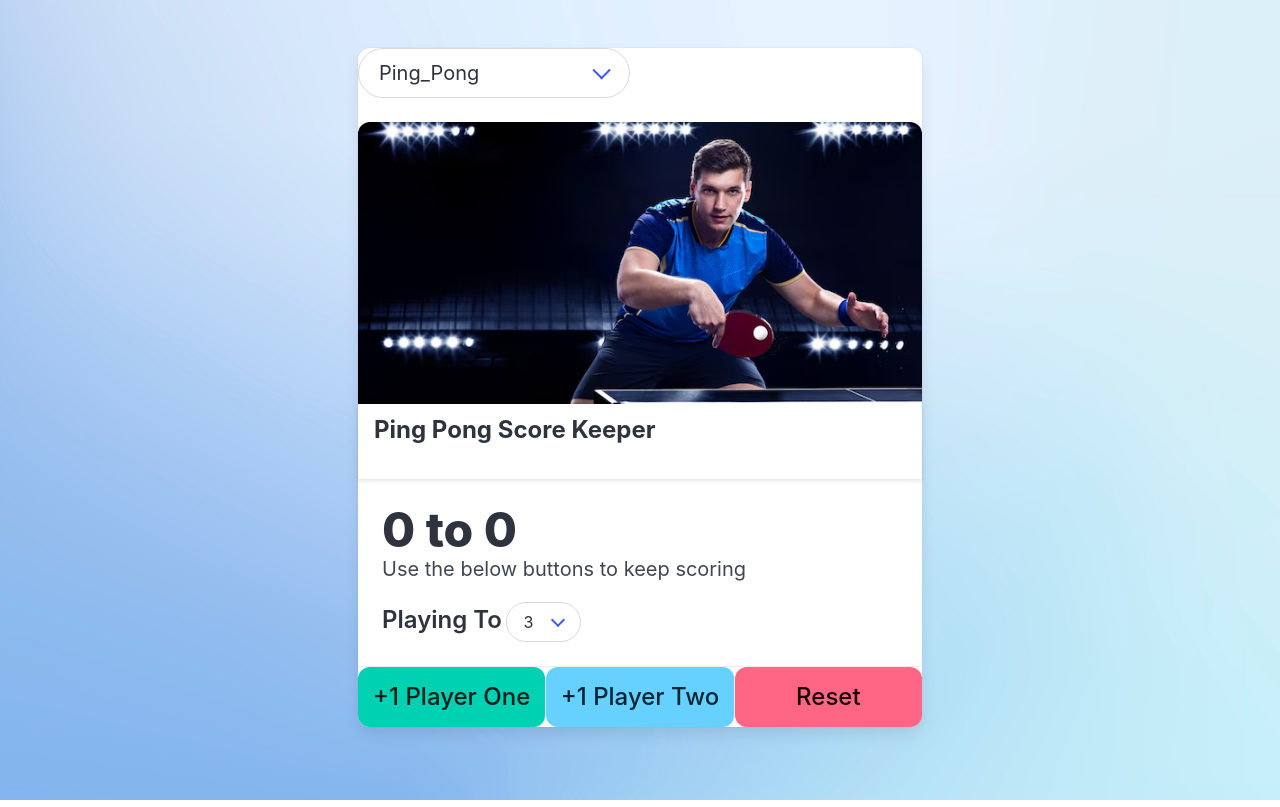
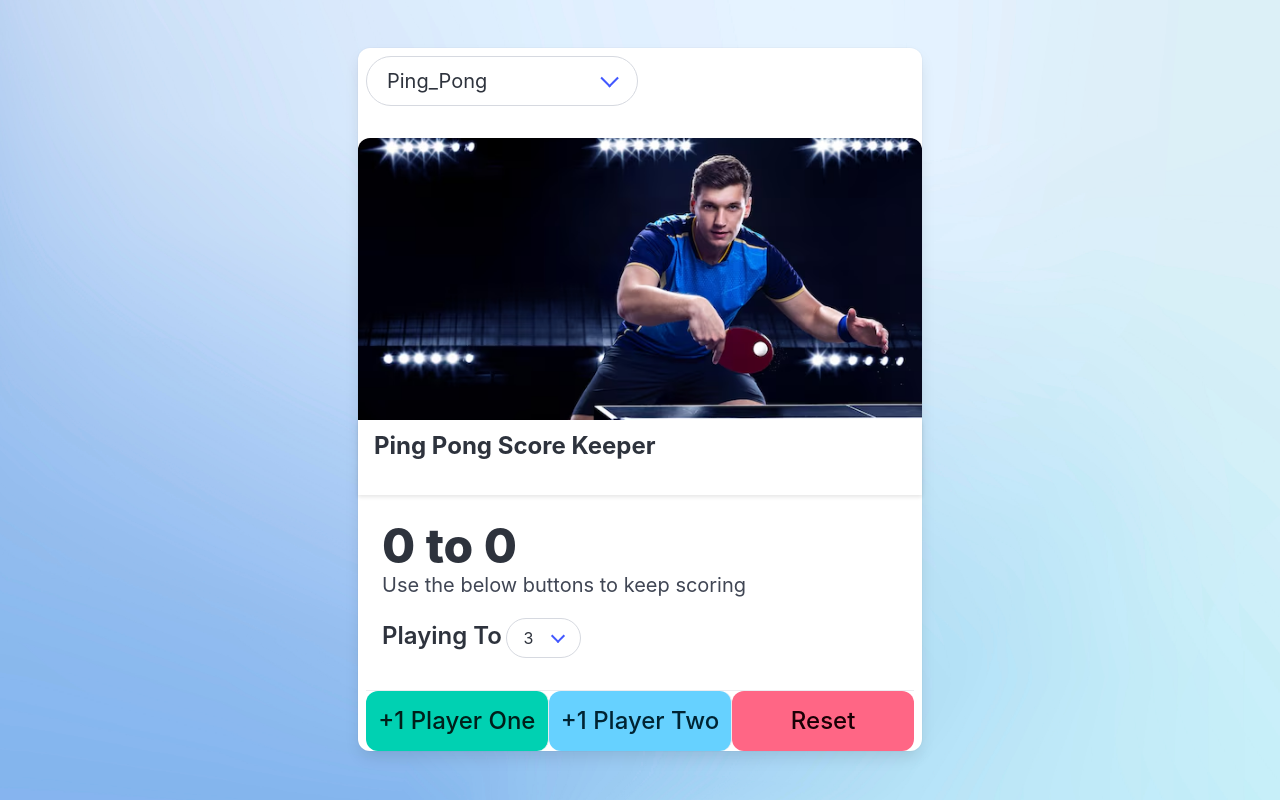
Before and after one commit to Zen-Coderon/scoreKeeper, a plain HTML site: page index.html in a window 1280 px wide. Drawn offline with nearby package versions, Linux system fonts and the light colour scheme.

Commit message:
margin set to gameList

```diff
--- a/index.html
+++ b/index.html
@@ -16,7 +16,7 @@
                 <div class="card">
                     <div class="card-image">
                         <section class="title is-spaced">
-                        <div class="select is-rounded is-medium">
+                        <div class="select is-rounded is-medium m-2">
                             <select name="" id="gameList">
                                 <option value="Ping_Pong">Ping_Pong</option>
                                 <option value="Rock-Paper-Scissors">Rock-Paper-Scissors</option>
@@ -60,7 +60,7 @@
                         </div>
                       </div>
                     </div>
-                    <footer class="card-footer">
+                    <footer class="card-footer m-2">
                         <button id="p1b" class="button is-primary card-footer-item is-large">+1 Player One</button>
                         <button id="p2b" class="button is-info card-footer-item is-large">+1 Player Two</button>
                         <button id="reset" class="button is-danger card-footer-item is-large">Reset</button>
```
